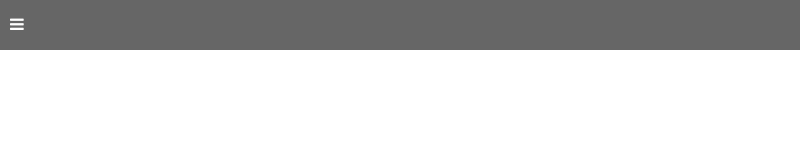
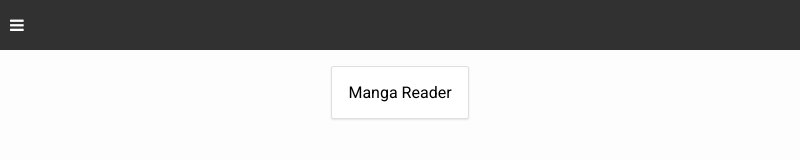
Before and after one commit to MaekSucksAtProgramming/MangaReader, an Electron app: page src/index.html in a window 800 px wide. Drawn offline with Linux system fonts and the light colour scheme.

Commit message:
Grid setup, slight styling changes. Formatting.

```diff
--- a/src/index.html
+++ b/src/index.html
@@ -9,9 +9,16 @@
 </head>
 
 <body>
+  <div class="container">
     <div class="topbar">
       <div class="btn-open">
         <i class="fa fa-bars" aria-hidden="true"></i>
+      </div>
+    </div>
+    <div class="content">
+      <div class="card">
+        Manga Reader
+      </div>
     </div>
   </div>
   <!-- All of the Node.js APIs are available in this renderer process. -->
--- a/src/style.css
+++ b/src/style.css
@@ -1,8 +1,21 @@
 /* Removes outer padding from the application */
+@import url('https://fonts.googleapis.com/css?family=Roboto:100,100i,300,300i,400,700');
 
-html,
-body {
+
+html,body {
     margin: 0;
+    font-family: roboto;
+    font-weight: 400;
+
+    background-color: rgb(253, 253, 253);
+}
+
+.container {
+    display: grid;
+    grid-template-columns: 1fr;
+    grid-template-rows: 50px 1fr;
+    grid-template-areas: "topbar"
+                        "content";
 }
 
 .btn-open {
@@ -11,9 +24,28 @@ body {
 }
 
 .topbar {
+    grid-area: topbar;
+
     width: 100%;
-    background-color: #666;
+    background-color: #313131;
     height: 50px;
     display: flex;
     align-items: center;
 }
+
+.content {
+    grid-area: content;
+
+    display: flex;
+    justify-content: center;
+    align-items: center;
+}
+
+.card {
+    margin: 1em;
+    background-color: #fff;
+    border: 1px solid #e0e0e0;
+    border-radius: 2px;
+    box-shadow: 0 1px 2px 0 rgba(0,0,0,0.10);
+    padding: 1em;
+}
```
Lines whose indentation alone changed are shown as unchanged.
